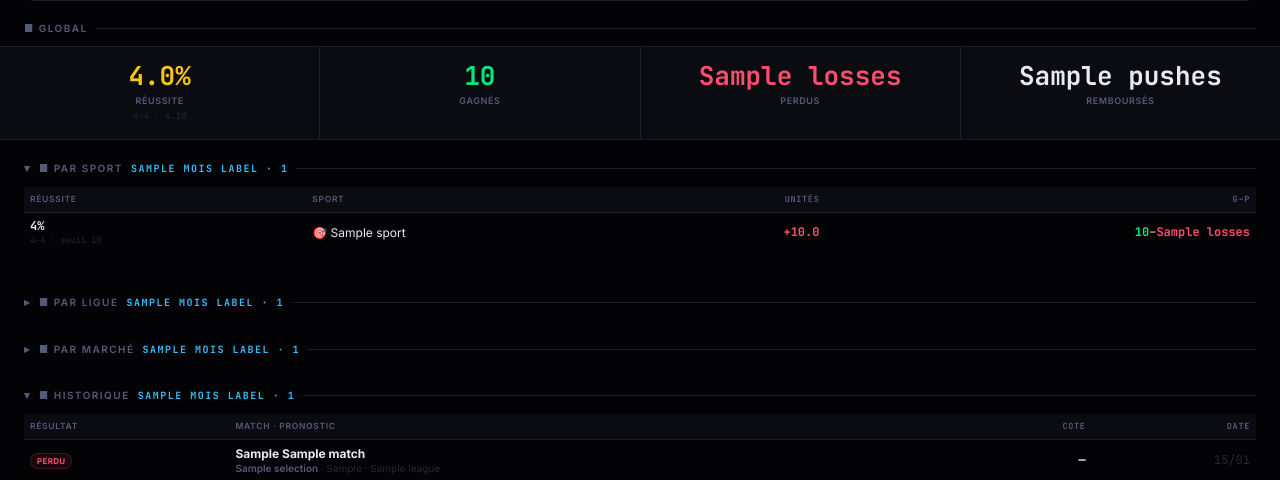
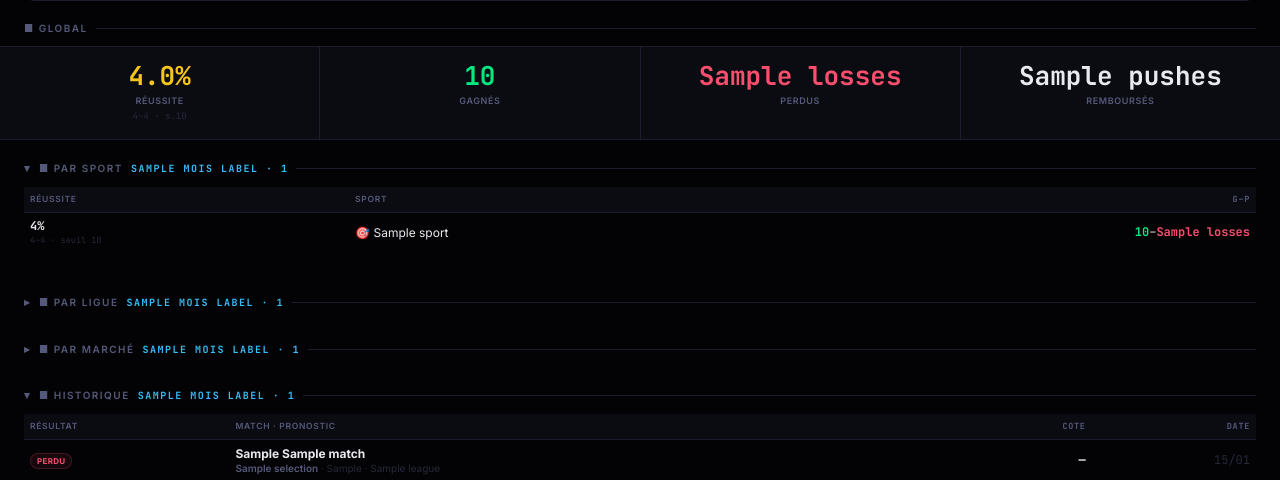
Before and after one commit to ipotrading-bot/predator, a Flask app: template templates/performance.html in a window 1280 px wide, after a click that opens the changed part. Shown: the part 411-891 px from the top of the page. Run offline with Flask 3, Linux system fonts and the light colour scheme; the template is opened without the code that fills it: most values are stand-ins (such as "Sample title", 1, 10 or a date in 2020).

Commit message:
feat(perf): plus de colonne Unités dans les tableaux PAR SPORT / LIGUE / MARCHÉ
Demande opérateur du 2026-11-25. Réussite (avec Wilson et seuil), libellé,
G–P ; les unités restent sur la carte du mois à la une.

Co-Authored-By: Claude Opus 5.5 <noreply@anthropic.com>

```diff
--- a/templates/performance.html
+++ b/templates/performance.html
@@ -208,8 +208,11 @@ details[open] > summary.sec-hdr::before { content: '▾'; }
   {% macro cell_gp(x) %}
   <td class="num gp" title="gagnés–perdus"><span class="pos">{{ x.wins }}</span>&ndash;<span class="neg">{{ x.losses }}</span></td>
   {% endmacro %}
+  {# Plus de colonne Unités dans les tableaux (demande opérateur du
+     2026-11-25) : réussite, libellé, G–P. Les unités restent sur la carte
+     du mois. #}
   {% macro th_row(titre) %}
-  <thead><tr><th title="Taux de réussite · IC 95 % · point mort après taxe">Réussite</th><th>{{ titre }}</th><th class="num" title="Mise plate 1 unité">Unités</th><th class="num" title="gagnés–perdus">G&ndash;P</th></tr></thead>
+  <thead><tr><th title="Taux de réussite · IC 95 % · point mort après taxe">Réussite</th><th>{{ titre }}</th><th class="num" title="gagnés–perdus">G&ndash;P</th></tr></thead>
   {% endmacro %}
 
   {# ── Par sport — réussite décroissante (demande opérateur 2026-09-09 ;
@@ -228,7 +231,6 @@ details[open] > summary.sec-hdr::before { content: '▾'; }
           <tr>
             {{ cell_rate(sp) }}
             <td class="lbl">{{ sport_emoji.get(sp.sport, '🎯') }} {{ sport_label.get(sp.sport, sp.sport) }}</td>
-            <td class="num {{ 'pos' if sp.pnl_units >= 0 else 'neg' }}">{{ "%+.1f"|format(sp.pnl_units) }}</td>
             {{ cell_gp(sp) }}
           </tr>
           {% endfor %}
@@ -253,7 +255,6 @@ details[open] > summary.sec-hdr::before { content: '▾'; }
         <tr>
           {{ cell_rate(x) }}
           <td class="lbl"{% if x.label is defined and x.label != x[cle] %} title="{{ x[cle] }}"{% endif %}>{{ sport_emoji.get(x.sport, '🎯') }} {{ x.label if x.label is defined else x[cle] }}</td>
-          <td class="num {{ 'pos' if x.pnl_units >= 0 else 'neg' }}">{{ "%+.1f"|format(x.pnl_units) }}</td>
           {{ cell_gp(x) }}
         </tr>
         {% endfor %}
```
Also changed, not shown: tests/test_perf_page.py (+9 -0 lines).
